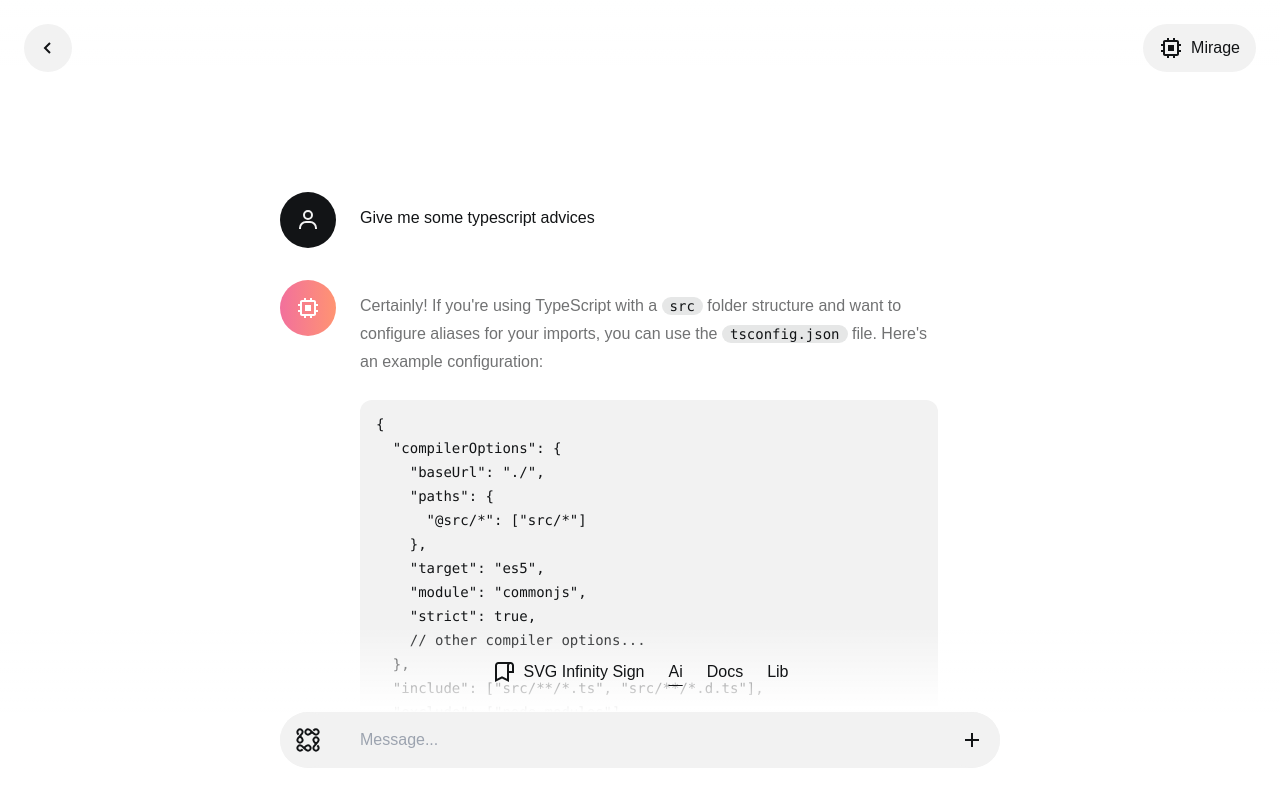
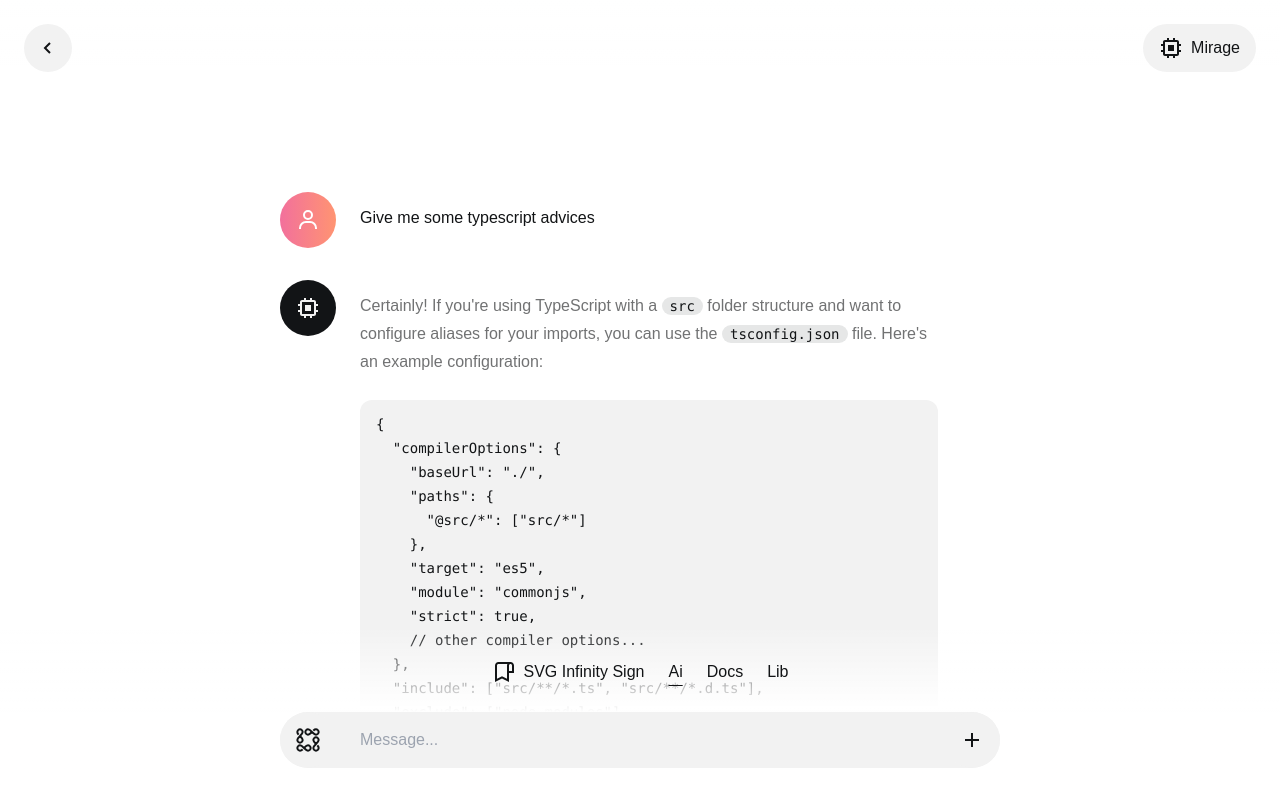
Before and after one commit to yaroslavnosenko/runeui, a React (Vite) app: page /#/1 in a window 1280 px wide. Shown: the top 798 px of the page. Built offline with nearby package versions, Linux system fonts and the light colour scheme.

Commit message:
small imp

```diff
--- a/src/components/chat/ChatMessage.tsx
+++ b/src/components/chat/ChatMessage.tsx
@@ -14,8 +14,8 @@ export const ChatMessage = ({ message, isAi }: ChatMessageProps) => {
       <div
         className={classNames(
           'w-14 h-14 rounded-full flex justify-center items-center flex-shrink-0 bg-base-200',
-          [isAi ? 'bg-grad' : 'bg-base-content'],
-          [isAi ? 'text-base-content' : 'text-base-200']
+          [!isAi ? 'bg-grad' : 'bg-base-content'],
+          [!isAi ? 'text-base-content' : 'text-base-200']
         )}
       >
         {isAi ? <BiChip /> : <BiUser />}
```
